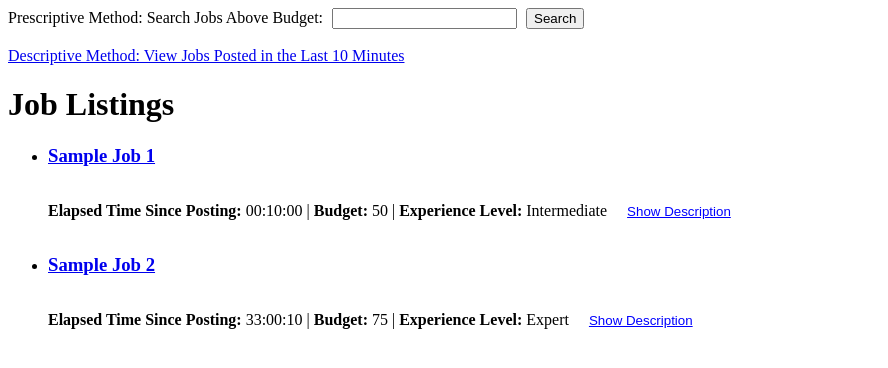
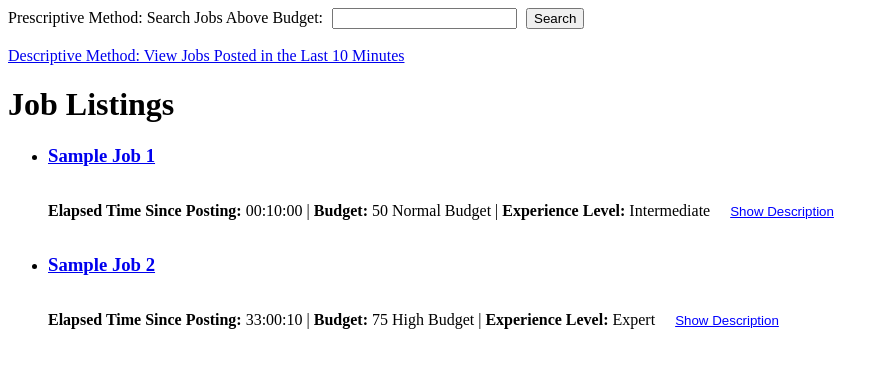
Before and after one commit to chipmoreno/UpworkJobScraper, a Flask app: page / in a window 1280 px wide. Shown: the top 368 px of the page, without its empty margins (0-888 px from the left). Run offline with Flask 3, Linux system fonts and the light colour scheme.

Commit message:
Featurizing

```diff
--- a/app.py
+++ b/app.py
@@ -2,6 +2,7 @@ from flask import Flask, render_template, request
 from scraper import scraper
 from descriptive import *
 from prescriptive import *
+from featurizing import *
 
 app = Flask(__name__)
 
@@ -41,6 +42,7 @@ def index():
         title = job.get('title', '')
         description = job.get('description', '')
         budget = job.get('budget', '0')
+        budgetCategory = categorize_budget((budget))
         experience_level = job.get('experience_level', 'Unknown')
         elapsed = job.get('elapsed')
         link = job.get('link')
@@ -50,7 +52,8 @@ def index():
                 'description': description,
                 'link': link,
                 'budget': budget,
-                'experience_level': experience_level
+                'experience_level': experience_level,
+                'budgetCategory': budgetCategory
             })
     return render_template('index.html', jobs=job_list)
 
--- /dev/null
+++ b/featurizing.py
@@ -0,0 +1,7 @@
+def categorize_budget(budget):
+    if float(budget) > 55:
+        result = "High Budget"
+        return result
+    else:
+        result = "Normal Budget"
+        return result
--- a/templates/index.html
+++ b/templates/index.html
@@ -46,7 +46,7 @@
             <h3><a href="{{ job.link }}" target="_blank">{{ job.title }}</a></h3>
             <div class="job-details">
                 <p><strong>Elapsed Time Since Posting:</strong> {{ job.elapsed }} |
-                <strong>Budget:</strong> {{ job.budget }} |
+                <strong>Budget:</strong> {{ job.budget }} {{ job.budgetCategory }} |
                 <strong>Experience Level:</strong> {{ job.experience_level }}</p>
             </div>
             <button class="toggle-btn" onclick="toggleDescription('{{ loop.index }}')">Show Description</button>
```
